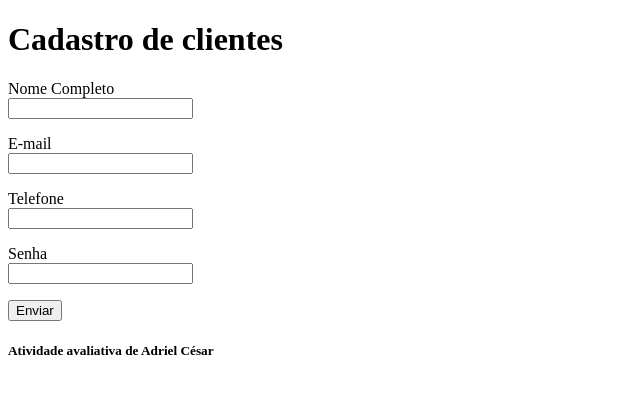
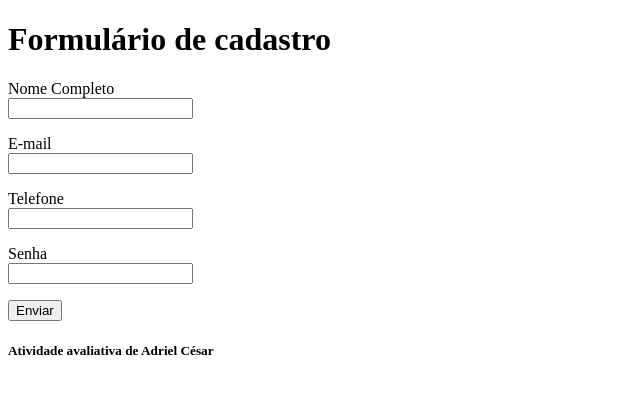
Before and after one commit to AdrielCMSS/avaliacao_HTML, a plain HTML site: page index.html in a window 1280 px wide. Shown: the whole page, without its empty margins (0-640 px from the left). Drawn offline with Linux system fonts and the light colour scheme.

Commit message:
Troca do título

```diff
--- a/index.html
+++ b/index.html
@@ -7,7 +7,7 @@
 </head>
 <body>
     <form>
-        <h1>Cadastro de clientes</h1>
+        <h1>Formulário de cadastro</h1>
 
         <p>
             <label for="nome-completo">Nome Completo</label>
```
